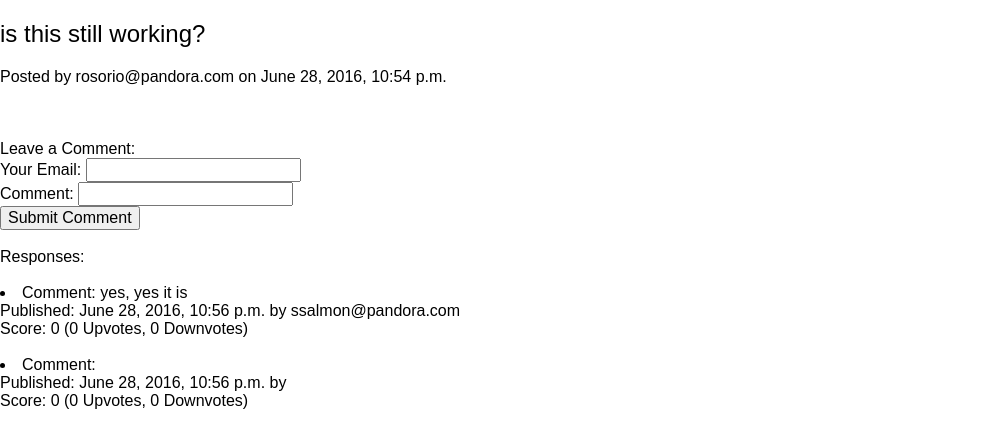
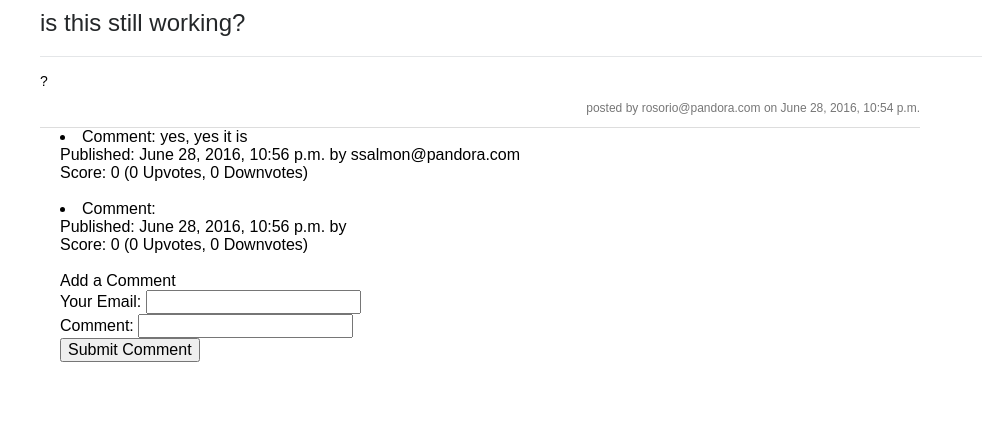
Before and after one commit to halfpete/stackd, a Django app: page /1/ in a window 1280 px wide. Shown: the part 34-482 px from the top of the page, without its empty margins (0-982 px from the left). Run offline with Django 3.2, Linux system fonts and the light colour scheme; data comes from the database, SQL or seed files in the repository.

Commit message:
detail styles

```diff
--- a/stackd/overflow/static/css/style.css
+++ b/stackd/overflow/static/css/style.css
@@ -705,8 +705,11 @@ header nav a:hover {
 #post .input-wrapper {
     padding: 10px 0;
 }
-#post .input-wrapper input {
+#post .input-wrapper input,
+#post .input-wrapper textarea {
+    border: 1px solid #ddd;
     width: 100%;
+    max-width: 100%;
     padding: 6px 10px;
     margin-top: 3px;
     font-size: 13px;
@@ -729,6 +732,38 @@ header nav a:hover {
 }
 /*end post*/
 
+/*detail*/
+#detail-header {
+    padding: 5px 0;
+    border-bottom: 1px solid #e4e6e8;
+    margin-bottom: 1em;
+}
+#detail-body {
+    padding-right: 20px;
+}
+#detail h2 {
+    color: #242729;
+    font-size: 24px;
+    line-height: 1.35;
+    margin: 0;
+    margin-bottom: .5em;
+}
+#detail-labels h3 {
+    font-size: 12px;
+    color: #777;
+    text-align: right;
+}
+#detail-labels {
+    border-bottom: 1px solid #ddd;
+}
+#detail-question {
+    font-size: 14px;
+}
+#comments {
+    padding-left: 20px;
+}
+/*end detail*/
+
 /**
  * 6.0 Footer
  */
--- a/stackd/overflow/views.py
+++ b/stackd/overflow/views.py
@@ -6,7 +6,6 @@ from .models import Question, Comment
 from django.utils import timezone
 from django.template import loader, RequestContext
 from django.db import connection
-
 
 def index(request):
     question_list = Question.objects.order_by('-pub_date')
--- a/stackd/templates/overflow/base.html
+++ b/stackd/templates/overflow/base.html
@@ -33,7 +33,7 @@
                 <h1>Stackd<span>Pandora</span></h1>
             </a>
             <nav>
-                <a href="post/">Post a Question</a>
+                <a href="/post">Post a Question</a>
                 <a href="#0">Profile</a>
             </nav>
 		</div>
--- a/stackd/templates/overflow/detail.html
+++ b/stackd/templates/overflow/detail.html
@@ -1,25 +1,38 @@
 {% extends 'overflow/base.html' %}
 
 {% block content %}
-<p><h2>{{question}}</h2></p>
-Posted by {{question.author}} on {{question.pub_date}}<br><br><br><br>
+<div id="detail" class="grid cf">
+	<div id="detail-header" class="col-1-1">
+		<h2>{{question}}</h2>
+	</div>
+	<div id="detail-body" class="col-3-4">
+		<div id="detail-question">
+			{{question.question_detail}}
+		</div>
+		<div id="detail-labels">
+			<h3>posted by {{question.author}} on {{question.pub_date}}</h3>
+		</div>
+		<div id="comments">
+			{% if comment_list %}
+				{% for comment in comment_list %}
+					<li> Comment: {{comment.comment_text}}<br></li>
+					Published: {{comment.pub_date}} by {{comment.author}}<br>
+					Score: {{comment.netvotes}} ({{comment.upvotes}} Upvotes, {{comment.downvotes}} Downvotes)<br><br>
+				{% endfor %}
+			{% else %}
+				<div class="comment">
+					<p>no comments</p>
+				</div>
+			{% endif %}
+			Add a Comment
+			<form method="post", action"">
+				{% csrf_token %}
+				Your Email: <input type="text" name="email_field" id="email_field"><br>
+				Comment: <input type="text" name="comment" id="comment"><br>
+				<input type="submit" value="Submit Comment">
+			</form>
+		</div>
+	</div>
 
-Leave a Comment:
-<form method="post", action"">
- {% csrf_token %}
- Your Email: <input type="text" name="email_field" id="email_field"><br>
- Comment: <input type="text" name="comment" id="comment"><br>
-<input type="submit" value="Submit Comment">
-</form><br>
-
-Responses:<br> <br>
-
-{% if comment_list %}
-
-	{% for comment in comment_list %}
-		<li> Comment: {{comment.comment_text}}<br></li>
-		Published: {{comment.pub_date}} by {{comment.author}}<br>
-		Score: {{comment.netvotes}} ({{comment.upvotes}} Upvotes, {{comment.downvotes}} Downvotes)<br><br>
-	{% endfor %}
-{% endif %}
+</div>
 {% endblock %}
--- a/stackd/templates/overflow/post.html
+++ b/stackd/templates/overflow/post.html
@@ -1,5 +1,4 @@
 {% extends 'overflow/base.html' %}
-
 
 {% block content %}
 <div id="post" class="grid cf">
@@ -7,6 +6,7 @@
 		<h2>Please fill out the information below before posting your question</h2>
 	</div>
 	<div class="col-3-4">
+
 		<form method="post">
 			{% csrf_token %}
 			<div class="input-wrapper">
@@ -19,7 +19,7 @@
 			</div>
 			<div class="input-wrapper">
 				<h3>Detail - as much as necessary:</h3>
-				<input type="textarea" name="detail" id="detail">
+				<textarea name="detail" id="detail"></textarea>
 			</div>
 			<div class="input-wrapper">
 				<h3>Tags - any relevant areas (pillars, teams, etc):</h3>
@@ -27,6 +27,7 @@
 			</div>
 			<input type="submit" value="Submit Question">
 		</form>
+
 	</div>
 	<div class="col-1-4">
 	</div>
```
